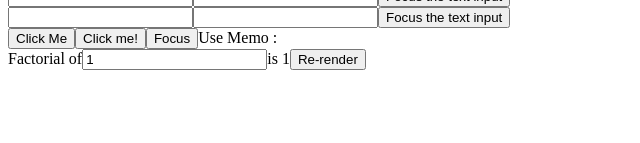
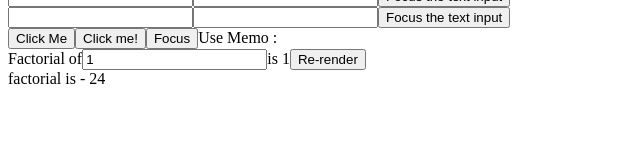
Before and after one commit to Jeeva-ctrl/react-tutorial, a React (Create React App) app: page / in a window 1280 px wide. Shown: the part 157-300 px from the top of the page, without its empty margins (0-640 px from the left). Built offline with nearby package versions, Linux system fonts and the light colour scheme.

Commit message:
1 file modified

```diff
--- a/src/factorial.js
+++ b/src/factorial.js
@@ -1,14 +1,12 @@
 import React, { useMemo } from 'react';
 
-const Factorial = number => {
-  // const factorial = useMemo(() => calculateFactorialOf(number), [number])
-  // console.log("fact",factorial);
-  console.log({ number });
-  return <div />;
+const Factorial = props => {
+  const { number } = props;
+  const factorial = useMemo(() => calculateFactorialOf(number), [number]);
+  return <div>factorial is - {factorial}</div>;
 };
 
-// const calculateFactorialOf = number =>
-//   number <= 0 ? 1 : calculateFactorialOf(number - 1);
-
+const calculateFactorialOf = number =>
+  number <= 0 ? 1 : number * calculateFactorialOf(number - 1);
 
 export { Factorial };
```
